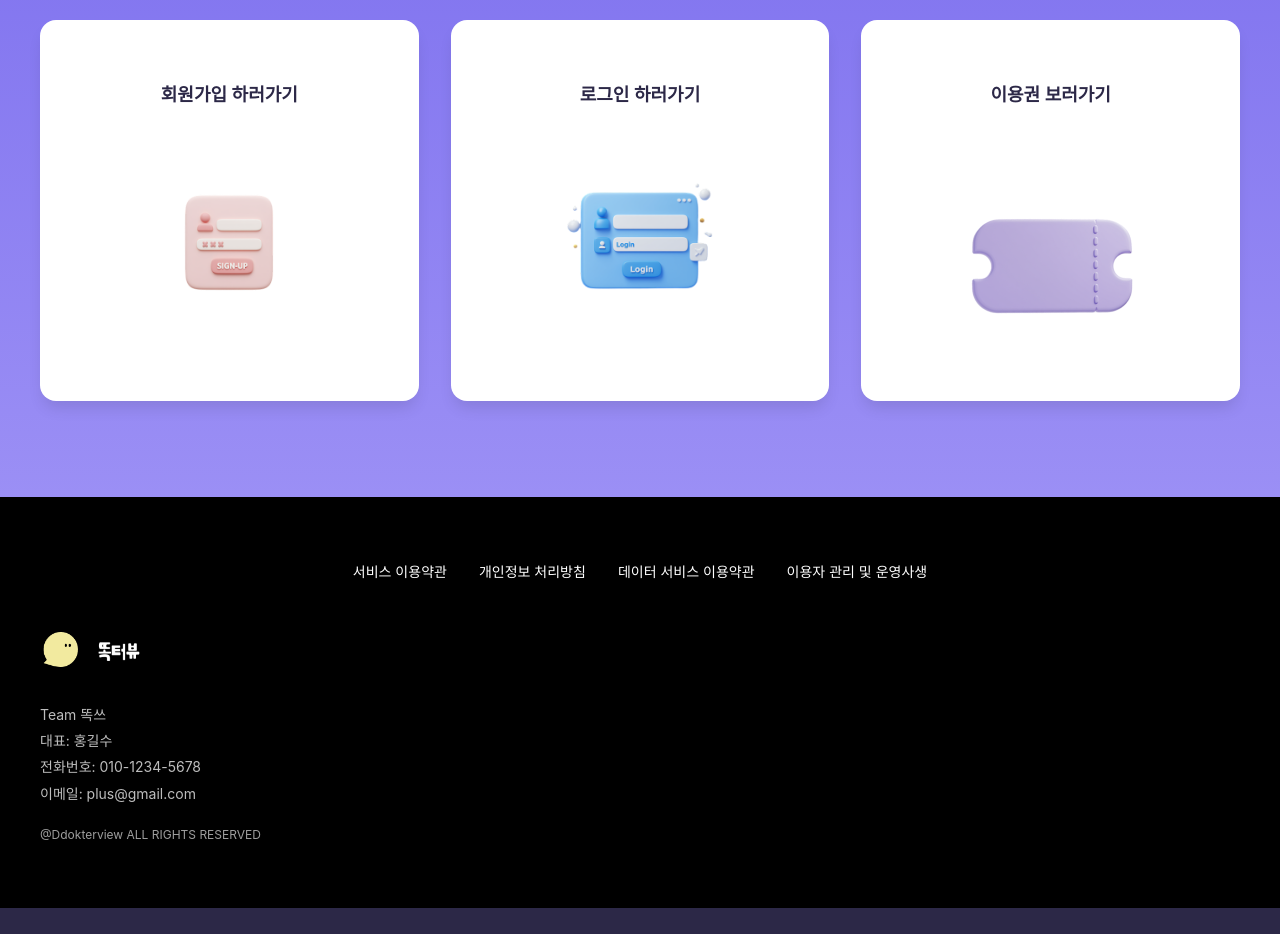
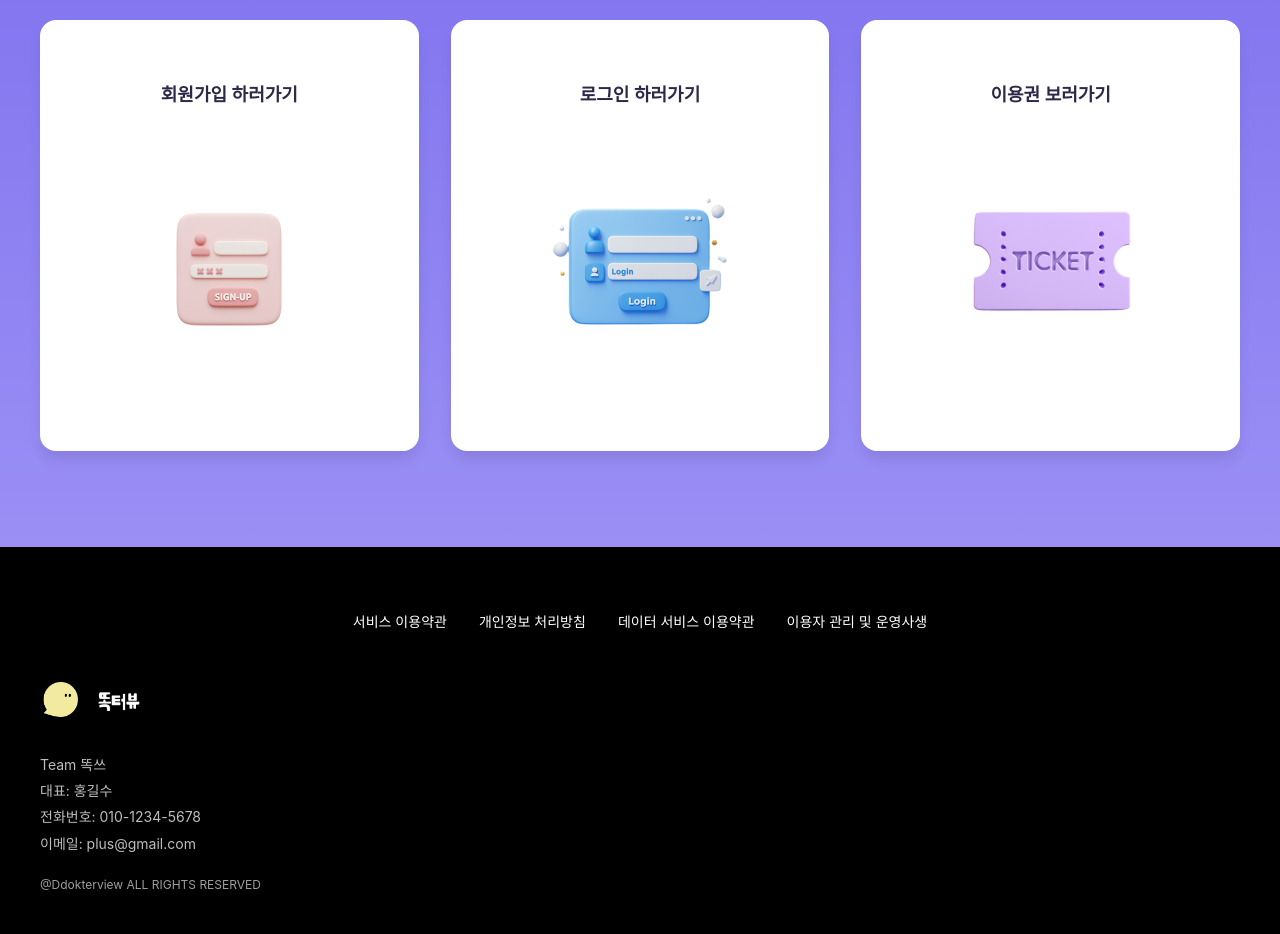
Before and after one commit to AI-interview-kau/ddock-terview-frontend, a React (Create React App) app: page / in a window 1280 px wide. Shown: the part 3540-4474 px from the top of the page. Before the commit the page ends 4448 px from the top, so only its background shows below. Built offline with nearby package versions, Linux system fonts and the light colour scheme.

Commit message:
티켓3D변경 및 로그인 색 죽이기

```diff
--- a/src/pages/Login.js
+++ b/src/pages/Login.js
@@ -302,6 +302,7 @@ const KakaoIconWrapper = styled.div`
   svg {
     width: 56px !important;
     height: 56px !important;
+    opacity: 0.3;
   }
 `;
 
@@ -314,6 +315,7 @@ const GoogleIconWrapper = styled.div`
     width: 56px !important;
     height: 56px !important;
     transform: scale(1.5) translate(0.5px, 1.5px);
+    opacity: 0.3;
   }
 `;
 
@@ -326,6 +328,7 @@ const AppleIconWrapper = styled.div`
     width: 56px !important;
     height: 56px !important;
     transform: scale(1.5) translate(0.5px, 1.5px);
+    opacity: 0.3;
   }
 `;
 
--- a/src/pages/Main.js
+++ b/src/pages/Main.js
@@ -27,8 +27,7 @@ import chainLink from '../assets/icons/chain-link.png';
 import donutIcon from '../assets/icons/donut.png';
 import signUpIcon from '../assets/icons/sign up.png';
 import loginIcon from '../assets/icons/login.png';
-import ticketIcon from '../assets/icons/ticket.png';
-
+import ticketIcon from '../assets/icons/lightPurpleTicket.png';
 const Main = () => {
   const navigate = useNavigate();
 
@@ -562,8 +561,8 @@ const PlanCard = styled.div.attrs({ className: 'plan-card' })`
 `;
 
 const PlanIcon = styled.img.attrs({ className: 'plan-icon' })`
-  width: 200px;
-  height: 200px;
+  width: 240px;
+  height: 250px;
   object-fit: contain;
 `;
 
```
Also changed, not shown: src/assets/icons/lightPurpleTicket.png (added).
